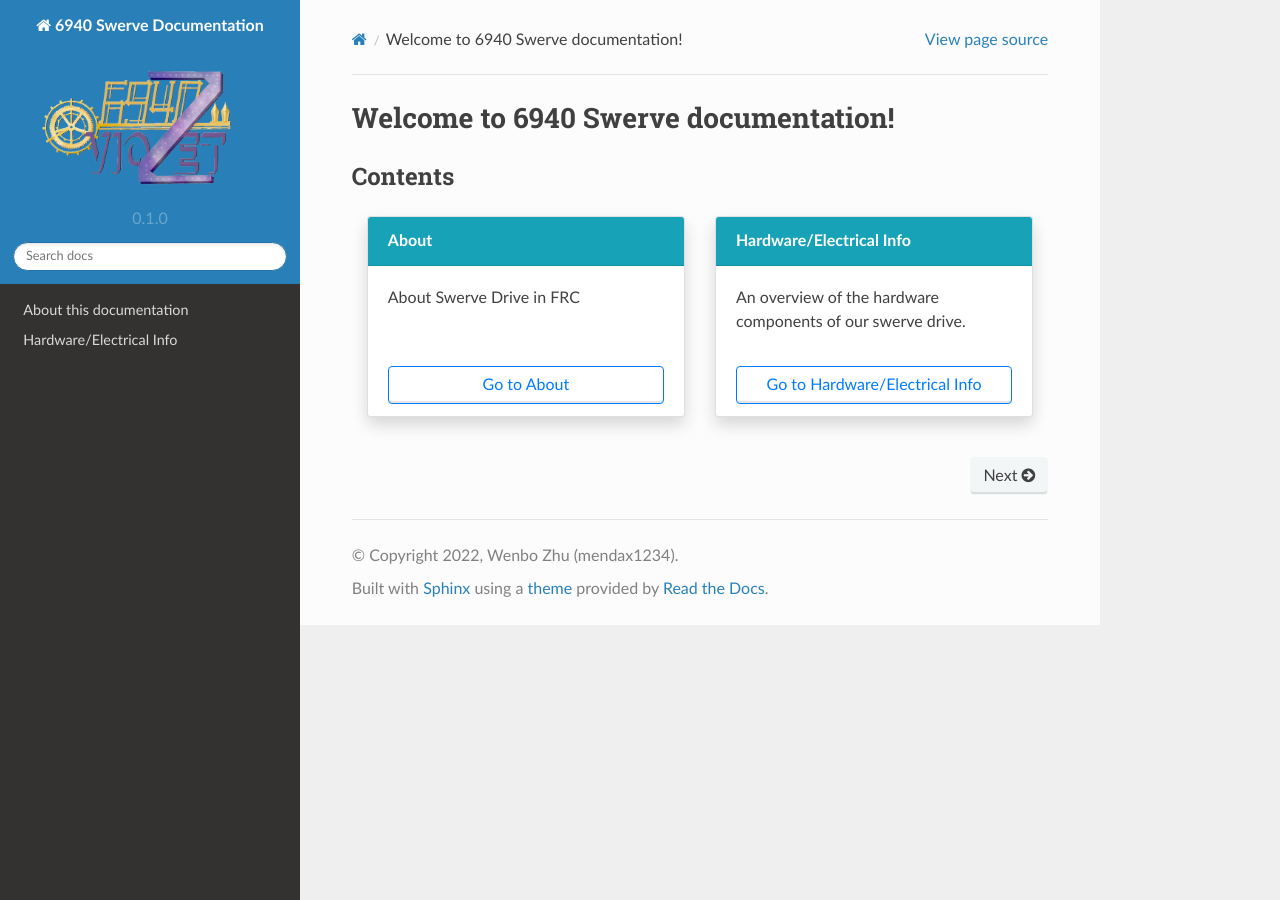
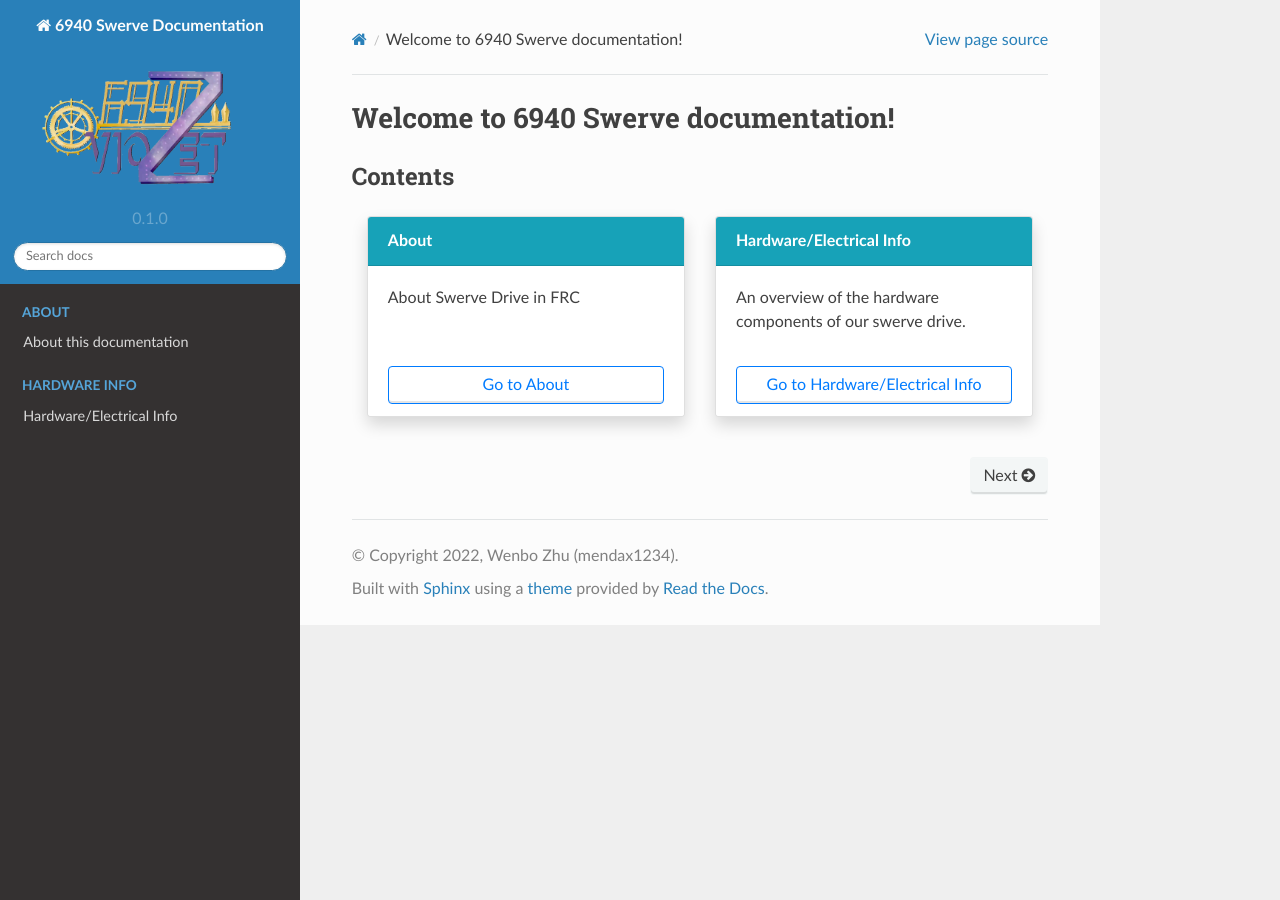
Before and after one commit to mendax1234/6940Swerve-docs, a Sphinx documentation site: the page built from docs/source/index.rst, in a window 1280 px wide. Built offline with Sphinx 7.4.7 and the Read the Docs theme 2.0.0, drawn with Linux system fonts in a browser that asks for light colours.

Commit message:
Update index.rst

```diff
--- a/docs/source/index.rst
+++ b/docs/source/index.rst
@@ -42,7 +42,14 @@ Contents
 
 .. toctree::
    :maxdepth: 1
+   :caption: About
    :hidden:
 
    docs/about/index
+
+.. toctree::
+   :maxdepth: 1
+   :caption: Hardware Info
+   :hidden:
+
    docs/hardware-info/index
```
